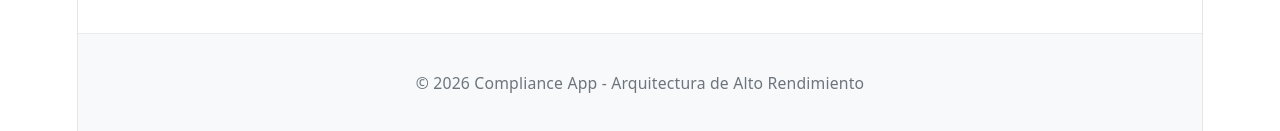
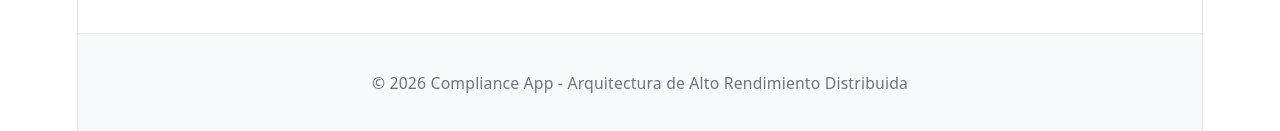
Before and after one commit to stonedjjh/compliance-processor-oci, a React (Vite) app in the folder frontend-react/: page / in a window 1280 px wide. Shown: the part 1155-1286 px from the top of the page. Built offline with nearby package versions, Linux system fonts and the light colour scheme; no server answers.

Commit message:
fix(layout): corregir texto en el pie de página de PublicLayout

```diff
--- a/frontend-react/src/view/layouts/PublicLayout.tsx
+++ b/frontend-react/src/view/layouts/PublicLayout.tsx
@@ -21,7 +21,7 @@ const PublicMain: React.FC<LayoutProps> = ({ children }) => (
 
 const PublicFooter: React.FC = () => (
   <footer className={styles.footer}>
-    <p>© 2026 Compliance App - Arquitectura de Alto Rendimiento</p>
+    <p>© 2026 Compliance App - Arquitectura de Alto Rendimiento Distribuida</p>
   </footer>
 );
 
```
